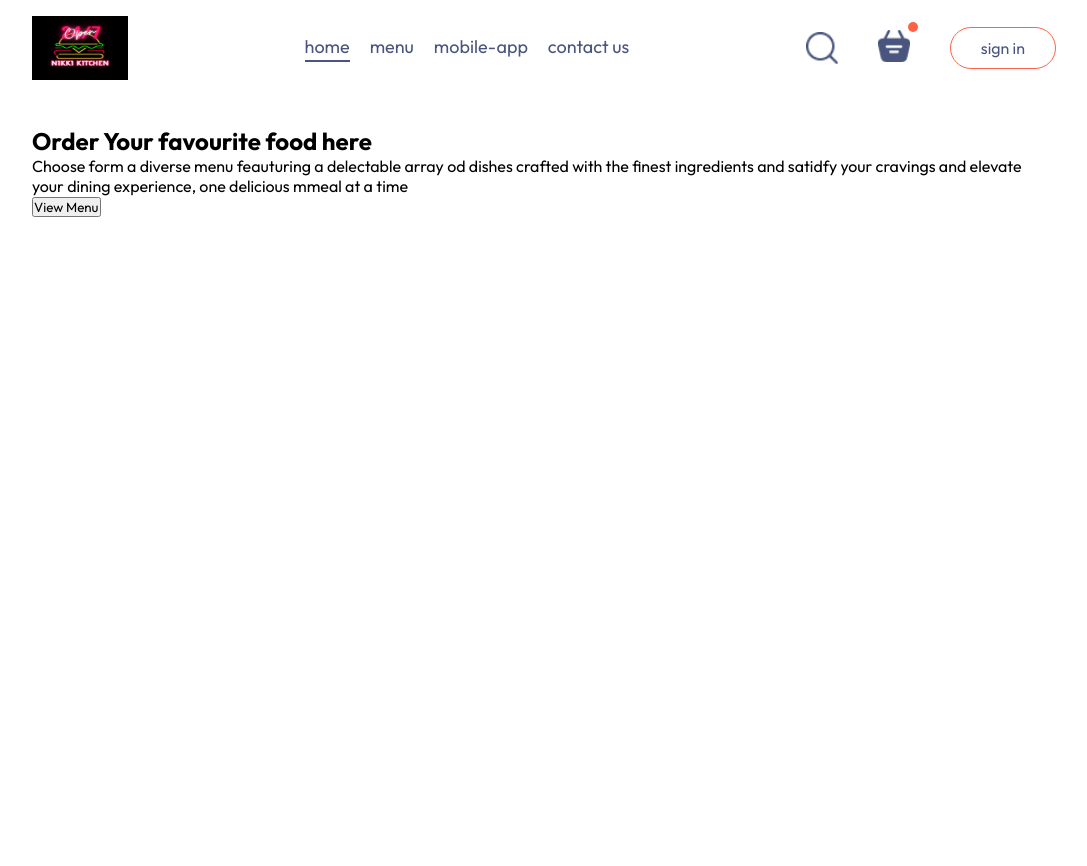
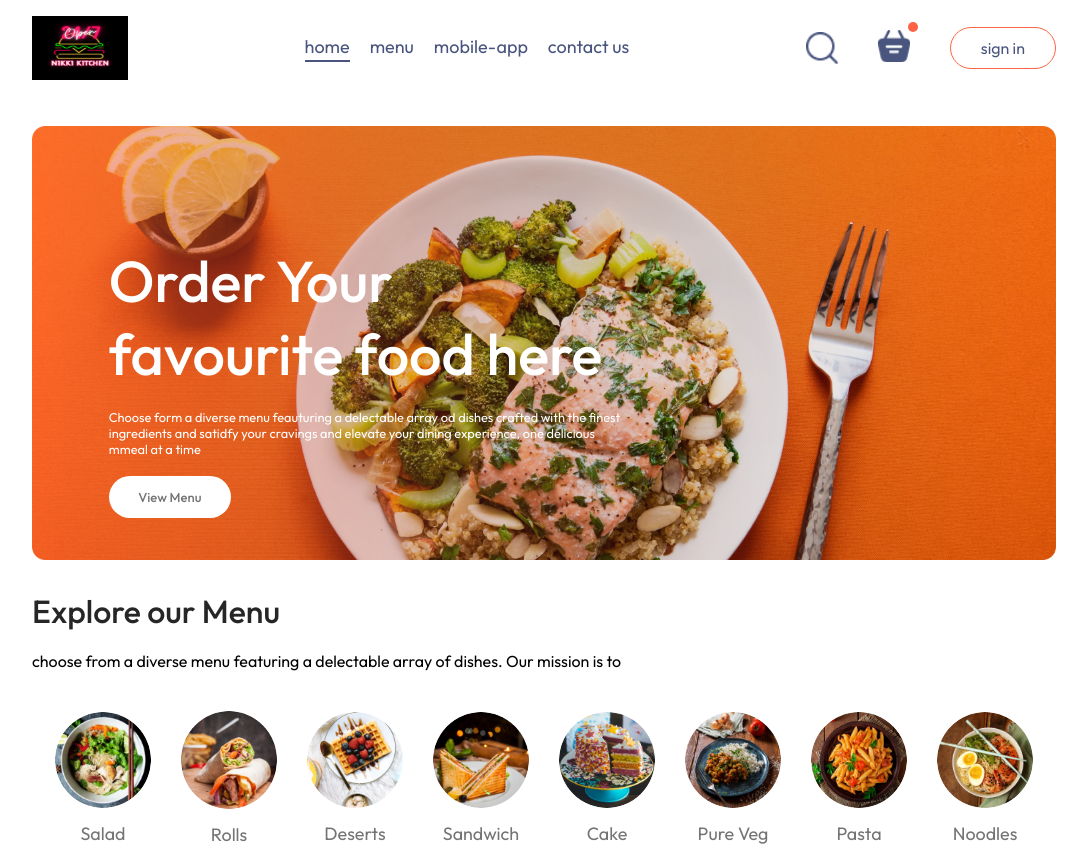
Before and after one commit to 01Nikhat/Food_Restaurant_Website, a React (Vite) app: page / in a window 1280 px wide. Shown: the whole page, without its empty margins (96-1183 px from the left). Before the commit the page ends 800 px from the top, so only its background shows below. Built offline with nearby package versions, Linux system fonts and the light colour scheme.

Commit message:
second commit

```diff
--- /dev/null
+++ b/src/components/ExploreMenu/ExploreMenu.css
@@ -0,0 +1,39 @@
+.explore-menu{
+  display: flex;
+  flex-direction: column;
+  gap: 20px;
+}
+.explore-menu h1{
+  color: #262626;
+  font-weight: 500;
+
+}
+.explore-menu-text{
+  max-width: 60%;
+  columns: #808080;
+}
+.explore-menu-list{
+  display: flex;
+  justify-content: center;
+  align-items: center;
+  gap: 30px;
+  text-align: center;
+  margin: 20px 0px;
+  overflow-x: scroll;
+}
+.explore-menu-text::-webkit-scrollbar{
+  display: none;
+}
+.explore-menu-list-item img{
+  width: 7.5vw;
+  min-width: 80px;
+  cursor: pointer;
+  border-radius: 50%;
+  transition: 0.2s;
+}
+.explore-menu-list-item p{
+  margin-top: 10px;
+  color: #747474;
+  font-size: max(1.4vw,16px);
+  cursor: pointer;
+}
--- /dev/null
+++ b/src/components/ExploreMenu/ExploreMenu.jsx
@@ -0,0 +1,24 @@
+import React from 'react';
+import "./ExploreMenu.css";
+import {menu_list} from "../../assets/frontend_assets/assets" ;
+
+const ExploreMenu = () => {
+  return (
+    <div className='explore-menu' id='explore-menu'>
+      <h1>Explore our Menu</h1>
+      <p className='explore-menu-text'>choose from a diverse menu featuring a delectable array of dishes. Our mission is to </p>
+      <div className="explore-menu-list">
+        {menu_list.map((item,index)=>{
+          return (
+            <div key={index} className="explore-menu-list-item">
+                <img src={item.menu_image} alt="" />
+                <p>{item.menu_name}</p>
+            </div>
+          )
+        })}
+      </div>
+    </div>
+  )
+}
+
+export default ExploreMenu
--- a/src/components/Home/Home.jsx
+++ b/src/components/Home/Home.jsx
@@ -1,12 +1,14 @@
 import React from 'react';
 import "./Home.css";
 import Header from '../UI/Header/Header';
+import ExploreMenu from '../ExploreMenu/ExploreMenu';
 
 
 const Home = () => {
   return (
     <div>
       <Header />
+      <ExploreMenu />
     </div>
   )
 }
--- a/src/components/UI/Header/Header.css
+++ b/src/components/UI/Header/Header.css
@@ -1,8 +1,45 @@
 .header{
   height: 34vw;
   margin : 30px auto;
-  background: url("../../../../public/header_img.png") no repeat;
+  background: url("../../../../public/header_img.png") no-repeat;
   background-size: contain;
   position: relative;
 
 }
+.header-contents{
+  position: absolute;
+  display: flex;
+  flex-direction: column;
+  align-items: start;
+  gap: 1.5vw;
+  max-width: 50%;
+  bottom: 10%;
+  left: 6vw;
+  animation: fadeIn 3s;
+}
+.header-contents h2{
+  color: white;
+  font-weight: 500;
+  font-size: max(4.5vw,22px);
+}
+.header-contents p{
+  color: white;
+  font-size: 1vw;
+}
+.header-contents button{
+  border: none;
+  color: #747474;
+  font-weight: 500;
+  padding: 1vw 2.3vw;
+  background-color: white;
+  font-size: max(1vw,13px);
+  border-radius: 50px;
+}
+@keyframes fadeIn {
+  0%{
+    opacity: 0;
+  }
+  100%{
+    opacity: 1;
+  }
+}
```
Also changed, not shown: public/header_img.png (added).
